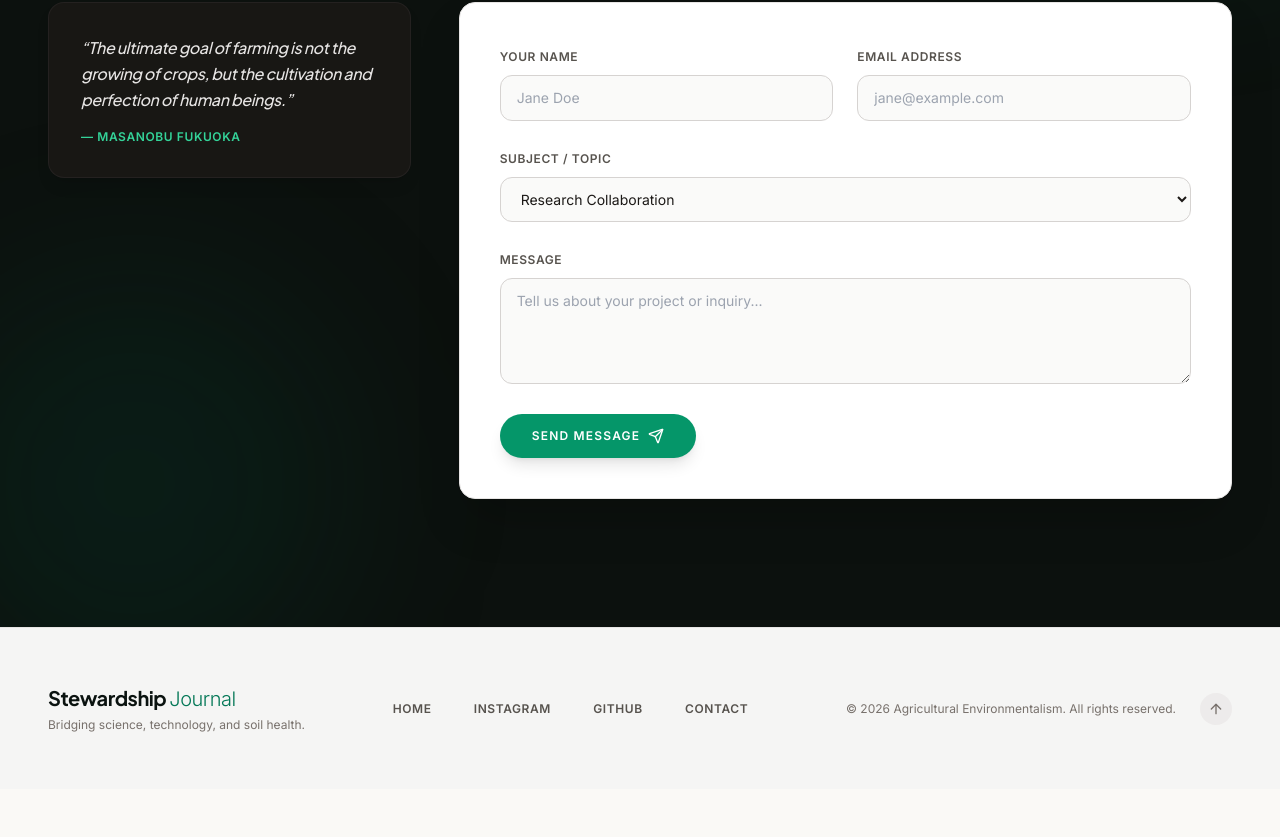
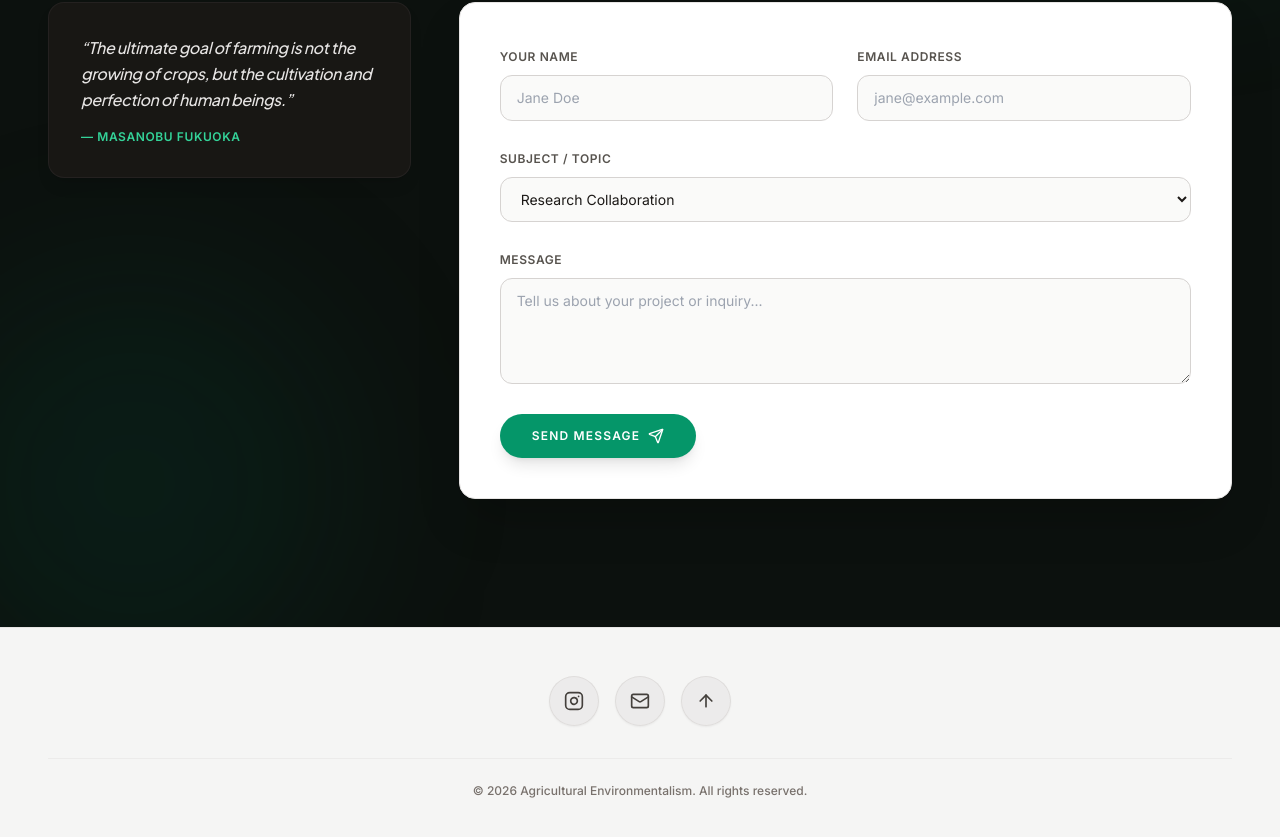
Before and after one commit to Ash-000/Jess_portofolio, a Next.js app: page / in a window 1280 px wide. Shown: the part 3231-4068 px from the top of the page. Before the commit the page ends 4020 px from the top, so only its background shows below. Built offline with nearby package versions, Linux system fonts and the light colour scheme.

Commit message:
style: center social icons and update Instagram link to user profile

```diff
--- a/components/Footer.tsx
+++ b/components/Footer.tsx
@@ -1,7 +1,6 @@
 "use client";
 
-import { Link001 } from "@/components/ui/skiper-ui/skiper40";
-import { ArrowUp } from "lucide-react";
+import { ArrowUp, Instagram, Mail } from "lucide-react";
 import { useLanguage } from "@/context/LanguageContext";
 
 export default function Footer() {
@@ -12,42 +11,43 @@ export default function Footer() {
   };
 
   return (
-    <footer className="py-14 bg-stone-100 dark:bg-stone-950 border-t border-stone-200 dark:border-stone-800 text-stone-600 dark:text-stone-400 relative">
-      <div className="max-w-7xl mx-auto px-6 md:px-12 flex flex-col md:flex-row items-center justify-between gap-8">
-        {/* Brand */}
-        <div className="space-y-1 text-center md:text-left">
-          <span className="font-serif text-xl font-bold tracking-tight text-forest-900 dark:text-cream-50">
-            Stewardship <span className="font-sans font-light text-emerald-700 dark:text-emerald-400">Journal</span>
-          </span>
-          <p className="text-xs text-stone-500">{t.footer.tagline}</p>
+    <footer className="py-12 bg-stone-100 dark:bg-stone-950 border-t border-stone-200 dark:border-stone-800 text-stone-600 dark:text-stone-400 relative">
+      <div className="max-w-7xl mx-auto px-6 md:px-12 space-y-8">
+        {/* Centered Controls: Instagram, Email, and Back-to-Top */}
+        <div className="flex items-center justify-center space-x-4">
+          {/* Instagram Link */}
+          <a
+            href="https://www.instagram.com/jesikaars?igsh=MXkyMTY5NTFmcnlheQ=="
+            target="_blank"
+            rel="noopener noreferrer"
+            className="p-3.5 rounded-full bg-stone-200/60 dark:bg-stone-900 border border-stone-300/60 dark:border-stone-800 text-stone-700 dark:text-stone-300 hover:bg-emerald-500 hover:text-white dark:hover:bg-emerald-600 dark:hover:text-white transition-all duration-300 hover:scale-110 active:scale-95 shadow-sm"
+            aria-label="Instagram"
+          >
+            <Instagram className="w-5 h-5" />
+          </a>
+
+          {/* Email Link */}
+          <a
+            href="mailto:inquiries@stewardshipjournal.org"
+            className="p-3.5 rounded-full bg-stone-200/60 dark:bg-stone-900 border border-stone-300/60 dark:border-stone-800 text-stone-700 dark:text-stone-300 hover:bg-emerald-500 hover:text-white dark:hover:bg-emerald-600 dark:hover:text-white transition-all duration-300 hover:scale-110 active:scale-95 shadow-sm"
+            aria-label="Email"
+          >
+            <Mail className="w-5 h-5" />
+          </a>
+
+          {/* Back to Top Button */}
+          <button
+            onClick={scrollToTop}
+            className="p-3.5 rounded-full bg-stone-200/60 dark:bg-stone-900 border border-stone-300/60 dark:border-stone-800 text-stone-700 dark:text-stone-300 hover:bg-emerald-500 hover:text-white dark:hover:bg-emerald-600 dark:hover:text-white transition-all duration-300 hover:scale-110 active:scale-95 shadow-sm"
+            aria-label="Back to top"
+          >
+            <ArrowUp className="w-5 h-5" />
+          </button>
         </div>
 
-        {/* Skiper40 Animated Links */}
-        <div className="flex flex-wrap items-center justify-center gap-8 text-xs font-semibold uppercase tracking-wider">
-          <Link001 href="#home" className="hover:text-emerald-600 transition-colors">
-            {t.nav.home}
-          </Link001>
-          <Link001 href="https://instagram.com" className="hover:text-emerald-600 transition-colors">
-            Instagram
-          </Link001>
-          <Link001 href="https://github.com" className="hover:text-emerald-600 transition-colors">
-            GitHub
-          </Link001>
-          <Link001 href="#contact" className="hover:text-emerald-600 transition-colors">
-            {t.nav.contact}
-          </Link001>
-        </div>
-
-        {/* Copyright & Scroll Back Top */}
-        <div className="flex items-center space-x-6 text-xs text-stone-500">
-          <span>© {new Date().getFullYear()} {t.footer.rights}</span>
-          <button
-            onClick={scrollToTop}
-            className="p-2 rounded-full bg-stone-200/60 dark:bg-stone-800 hover:bg-emerald-500 hover:text-white transition-all duration-300 hover:scale-110 active:scale-95"
-            aria-label="Back to top"
-          >
-            <ArrowUp className="w-4 h-4" />
-          </button>
+        {/* Bottom Row: Centered Copyright */}
+        <div className="pt-6 border-t border-stone-200/60 dark:border-stone-900 text-center text-xs text-stone-500 font-medium">
+          © {new Date().getFullYear()} {t.footer.rights}
         </div>
       </div>
     </footer>
```
